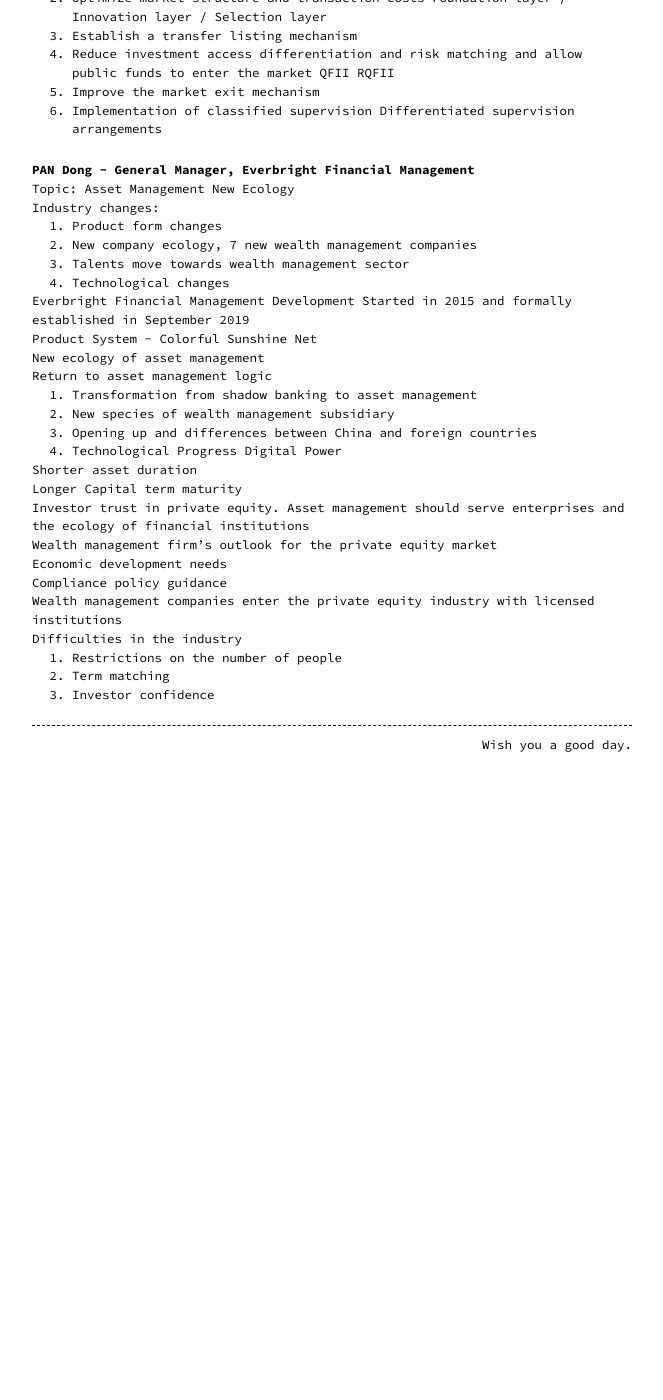
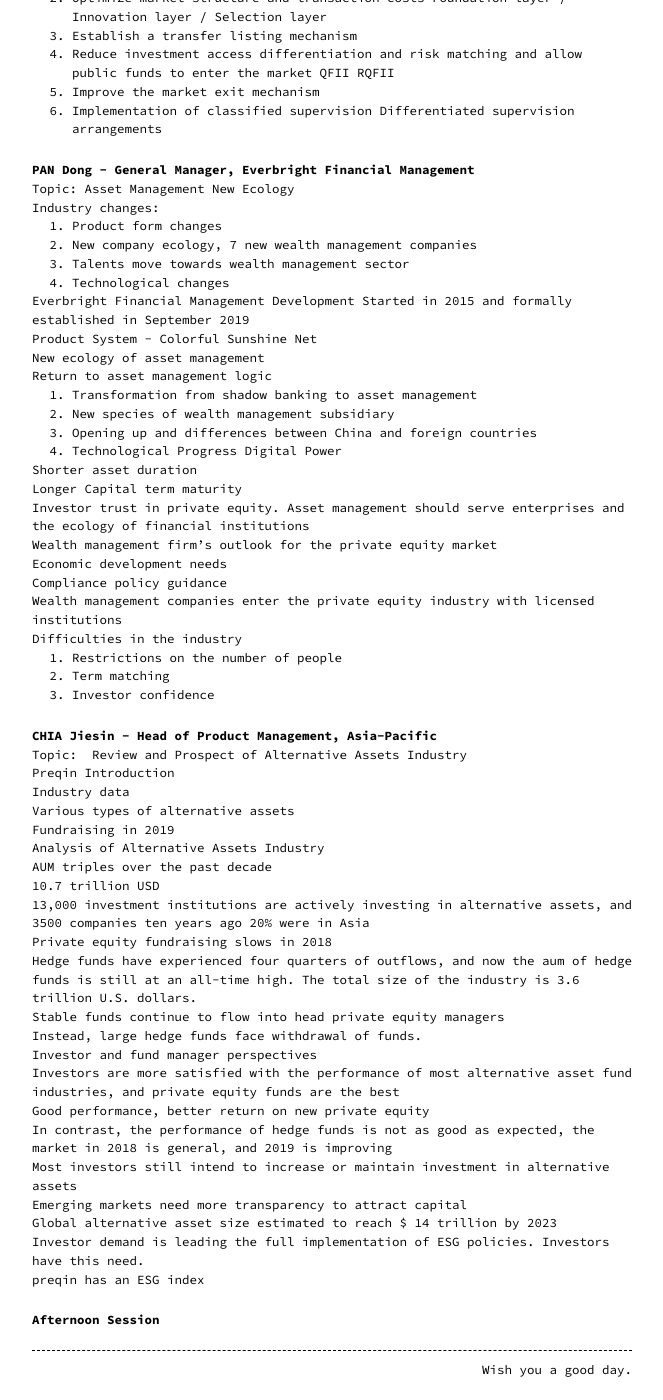
Before and after one commit to 912828qj2/912828qj2.github.io, a Jekyll site: the page built from privatefund.md, in a window 1280 px wide and 1400 px high, scrolled down 3016 px. Shown: the whole window, without its empty margins (308-971 px from the left). Built offline with Jekyll 4.4.1, drawn with Linux system fonts in a browser that asks for light colours; before the commit the page ends 3791 px from its top, so only the background shows below that.

Commit message:
Update privatefund.md

```diff
--- a/privatefund.md
+++ b/privatefund.md
@@ -239,3 +239,41 @@
 1. Restrictions on the number of people
 2. Term matching
 3. Investor confidence
+
+### CHIA Jiesin - Head of Product Management, Asia-Pacific
+
+Topic:  Review and Prospect of Alternative Assets Industry
+
+Preqin Introduction
+Industry data
+Various types of alternative assets
+
+Fundraising in 2019
+Analysis of Alternative Assets Industry
+AUM triples over the past decade
+10.7 trillion USD
+13,000 investment institutions are actively investing in alternative assets, and 3500 companies ten years ago 20% were in Asia
+Private equity fundraising slows in 2018
+
+Hedge funds have experienced four quarters of outflows, and now the aum of hedge funds is still at an all-time high. The total size of the industry is 3.6 trillion U.S. dollars.
+
+Stable funds continue to flow into head private equity managers
+Instead, large hedge funds face withdrawal of funds.
+
+Investor and fund manager perspectives
+Investors are more satisfied with the performance of most alternative asset fund industries, and private equity funds are the best
+Good performance, better return on new private equity
+In contrast, the performance of hedge funds is not as good as expected, the market in 2018 is general, and 2019 is improving
+
+Most investors still intend to increase or maintain investment in alternative assets
+
+Emerging markets need more transparency to attract capital
+
+Global alternative asset size estimated to reach $ 14 trillion by 2023
+
+Investor demand is leading the full implementation of ESG policies. Investors have this need.
+preqin has an ESG index
+
+
+
+## Afternoon Session
```
